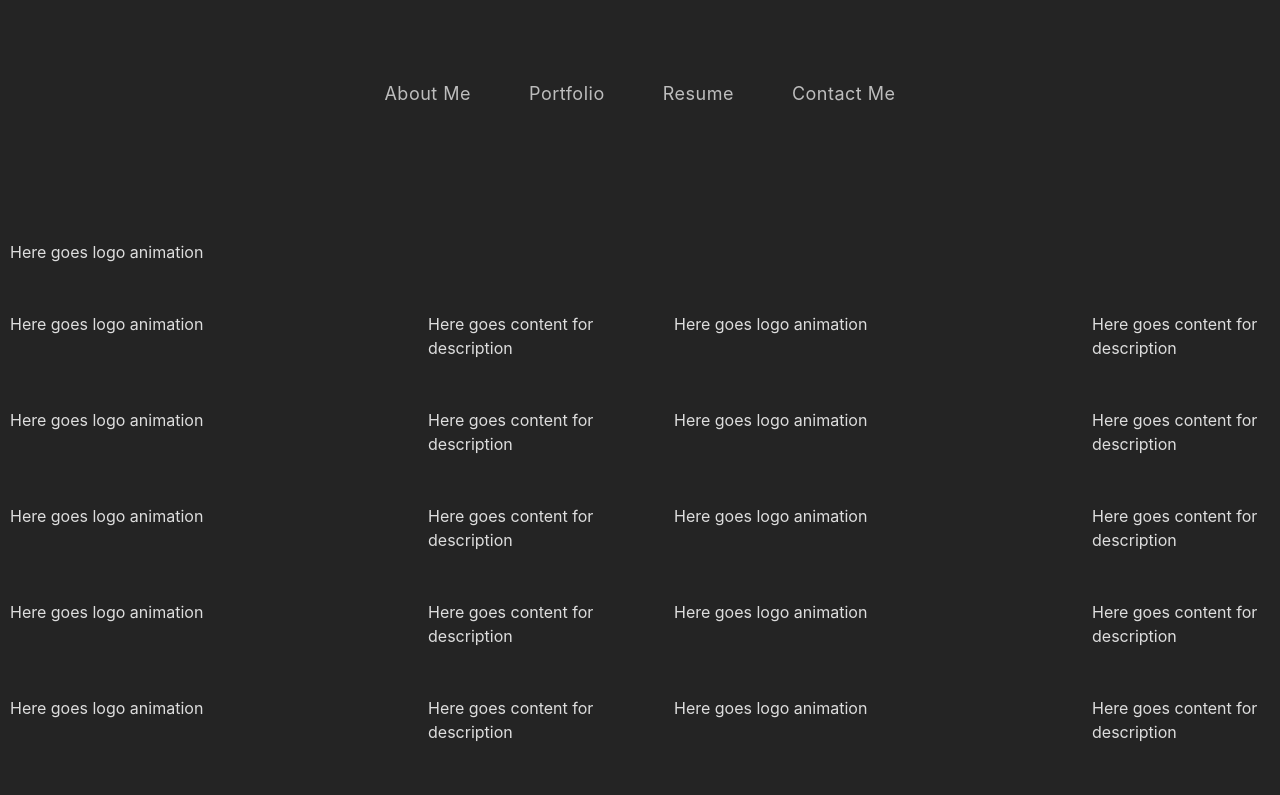
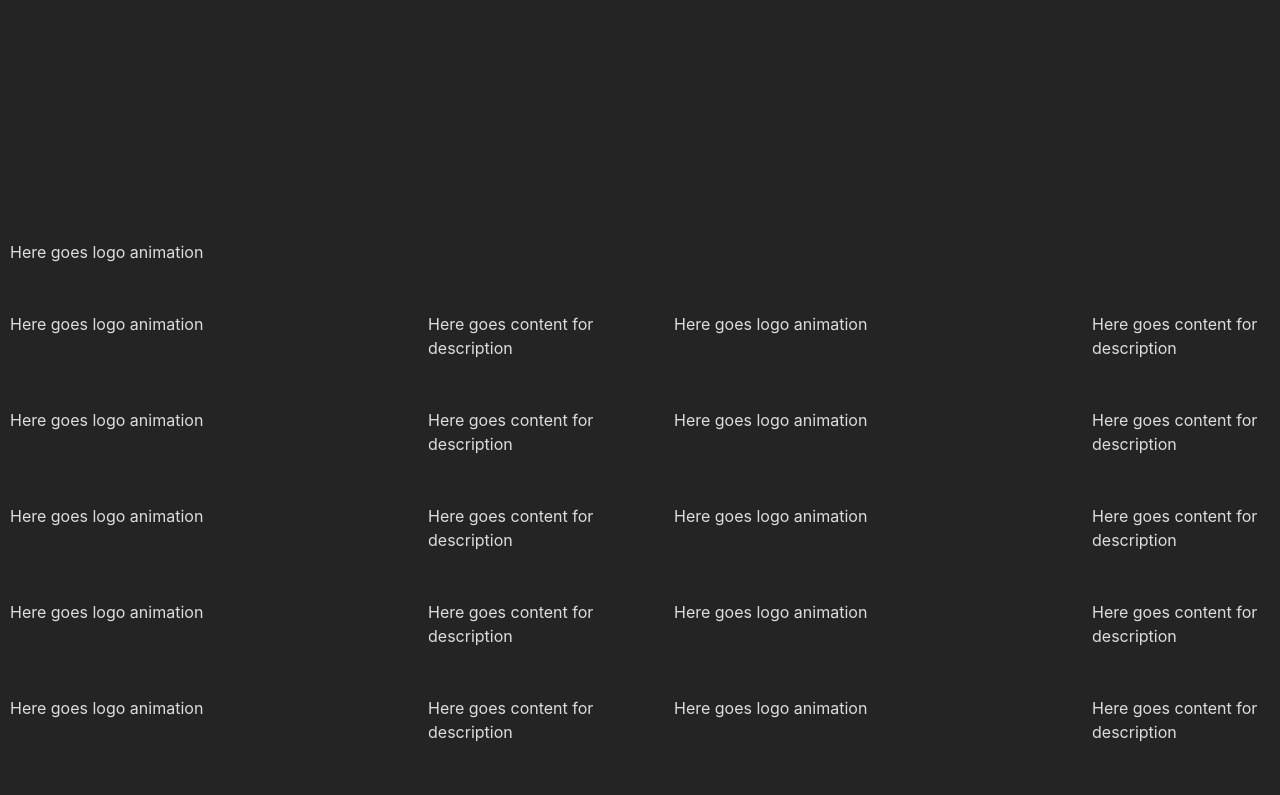
Before and after one commit to Anzanrai/portfolio-react, a React (Vite) app: page / in a window 1280 px wide. Shown: the top 795 px of the page. Built offline with nearby package versions, Linux system fonts and the light colour scheme.

Commit message:
navbar completed

```diff
--- a/src/components/NavBar.tsx
+++ b/src/components/NavBar.tsx
@@ -1,6 +1,6 @@
 import 'animate.css';
 import { FiMenu } from 'react-icons/fi';
-// import {MdClose} from 'react-icons/md';
+import {MdClose} from 'react-icons/md';
 import './NavBar.scss';
 import { useState } from 'react';
 
@@ -53,8 +53,8 @@ const NavBar = () => {
   };
 
   return (
-    <div className="navbar-wrapper">
-      <ul className="navbar">
+    <div className="navbar-wrapper" >
+      <ul className="navbar" style={{display: menuState?'flex': 'none'}}>
         {links.map((link) => (
           <li key={link.name}>
             <a
@@ -69,7 +69,7 @@ const NavBar = () => {
         ))}
       </ul>
       <div className="burger-navbar">
-        {menuState ? null : (
+        {menuState ? (<MdClose className="icon" onClick={handleIconClick} />) : (
           <FiMenu className="icon" onClick={handleIconClick} />
         )}
       </div>
```
